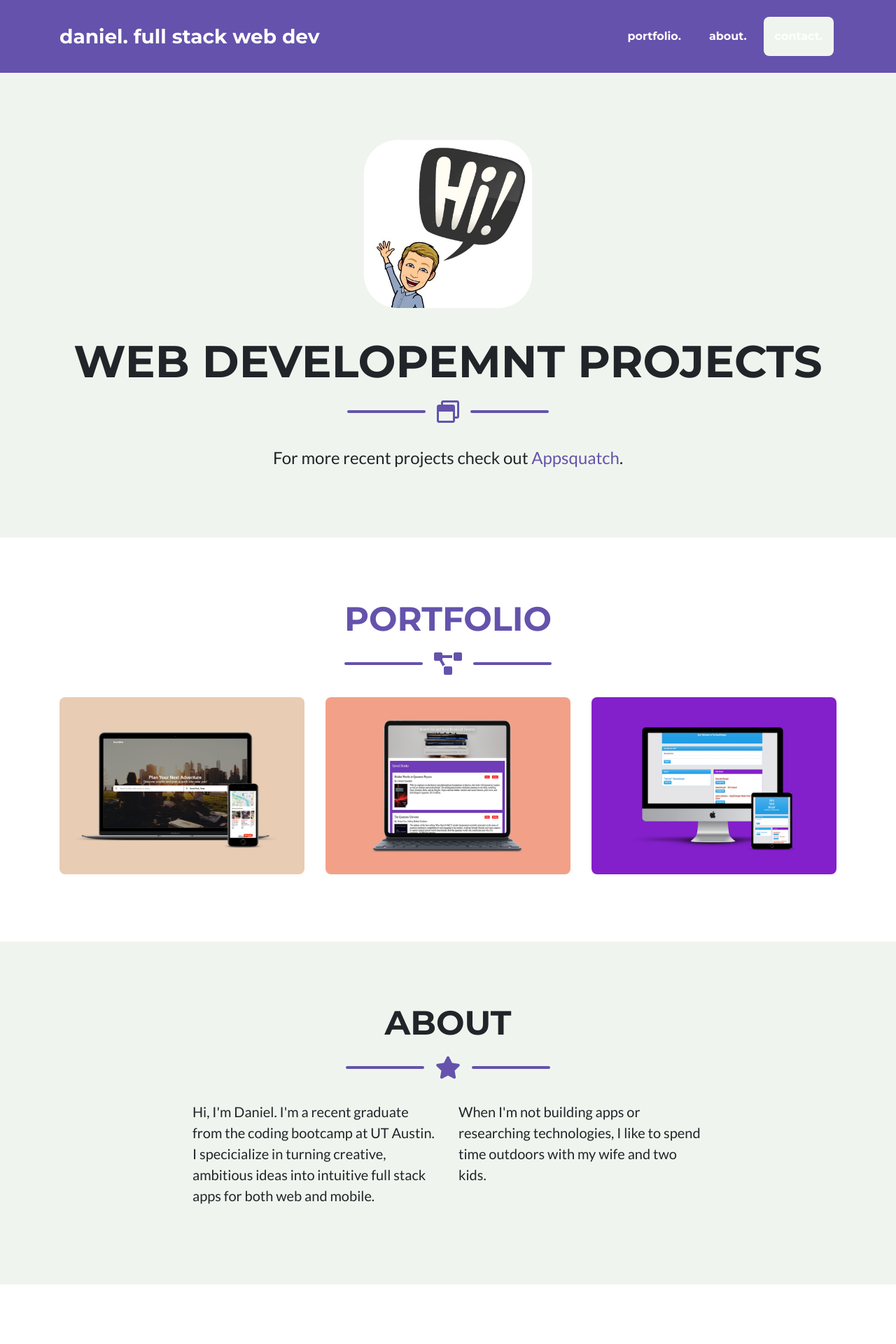
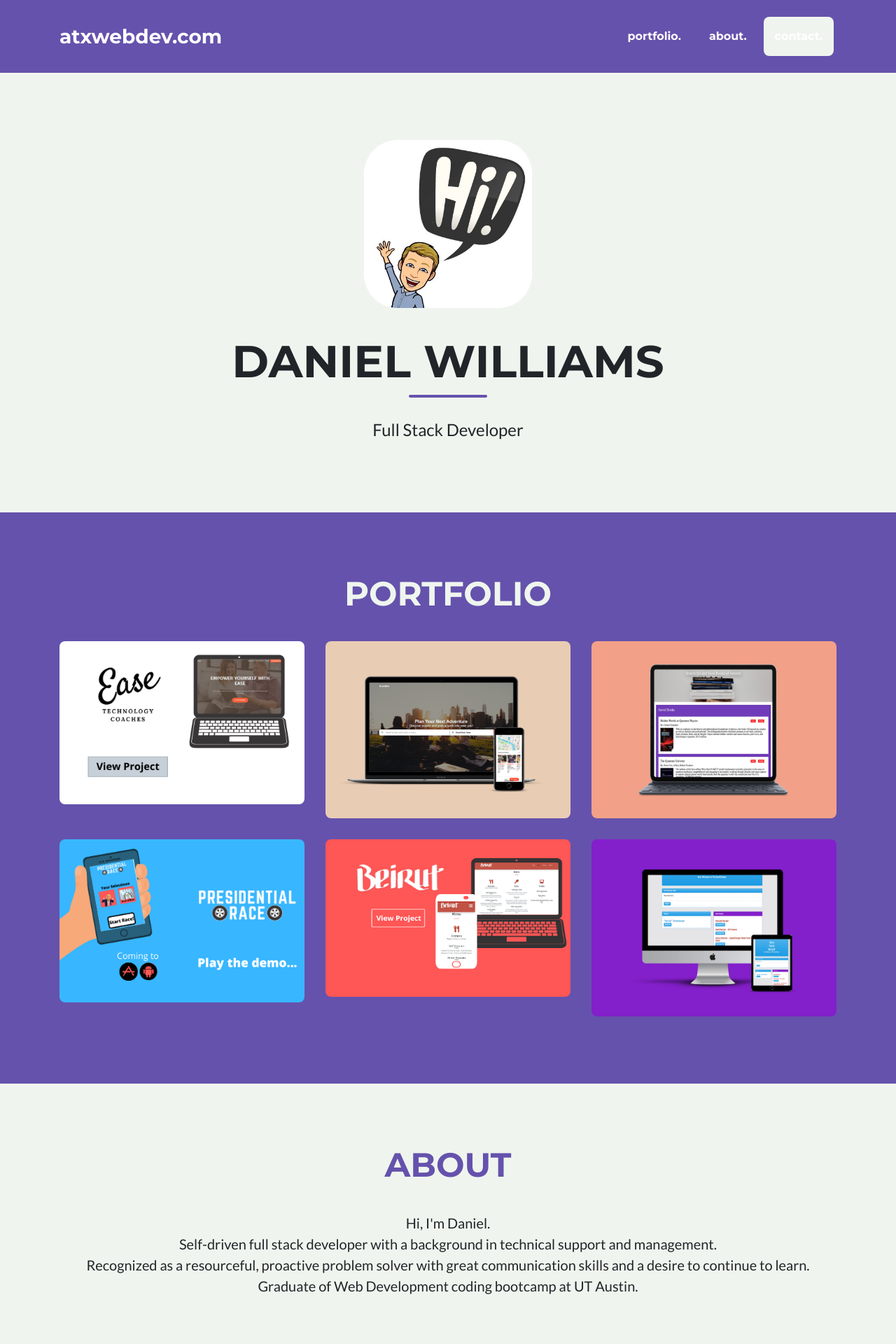
Before and after one commit to dwilliams5807/Project-Portfolio, a PHP site: page / in a window 1280 px wide. Shown: the top 1920 px of the page at 70% size. Run offline with PHP 8.4, Linux system fonts and the light colour scheme; some libraries are stand-ins or nearby versions.

Commit message:
fixed up styling and colors, changed about me description, added addional projects

```diff
--- a/index.html
+++ b/index.html
@@ -8,7 +8,7 @@
   <meta name="description" content="">
   <meta name="author" content="">
 
-  <title>Full Stack Web Developer</title>
+  <title>Full Stack Web Developer | Austin, TX</title>
 
   <!-- Custom fonts -->
   <link href="vendor/fontawesome-free/css/all.min.css" rel="stylesheet" type="text/css">
@@ -29,7 +29,7 @@
   <!-- Navigation -->
   <nav class="navbar navbar-expand-lg bg-secondary text-lowercase fixed-top" id="mainNav">
     <div class="container">
-      <a class="navbar-brand js-scroll-trigger animated fadeInLeft" href="#page-top">daniel. full stack web dev</a>
+      <a class="navbar-brand js-scroll-trigger animated fadeInLeft" href="#page-top">atxwebdev.com</a>
       <button class="navbar-toggler navbar-toggler-right text-lowercase font-weight-bold bg-primary text-secondary rounded" type="button" data-toggle="collapse" data-target="#navbarResponsive" aria-controls="navbarResponsive" aria-expanded="false" aria-label="Toggle navigation">
         <i class="fas fa-bars"></i>
       </button>
@@ -57,45 +57,49 @@
       <img class="masthead-avatar mb-5 animated jackInTheBox delay-5" src="img/IMG_4163.JPG" alt="">
 
       <!-- Masthead Heading -->
-      <h1 class="masthead-heading text-uppercase mb-0">Web Developemnt Projects</h1>
+      <h3 class="masthead-heading text-uppercase mb-0">Daniel Williams</h3>
 
       <!-- Icon Divider -->
       <div class="divider-custom divider-dark">
-        <div class="divider-custom-line"></div>
-        <div class="divider-custom-icon">
-          <i class="far fa-window-restore"></i>
-        </div>
+
         <div class="divider-custom-line"></div>
       </div>
 
       <!-- Masthead Subheading -->
-      <p class="masthead-subheading font-weight-light mb-0">For more recent projects check out <a class="text-secondary"target="_blank" href="https://www.appsquatch.com/">Appsquatch</a>.</p>
+      <p class="masthead-subheading font-weight-light mb-0 animated fadeIn delay-1s">Full Stack Developer</p>
 
     </div>
   </header>
 
   <!-- Portfolio Section -->
-  <section class="page-section portfolio" id="portfolio">
-    <div class="container">
+  <section class="page-section portfolio bg-secondary" id="portfolio">
+    <div class="container text-p">
 
       <!-- Portfolio Section Heading -->
-      <h2 class="page-section-heading text-center text-uppercase text-secondary mb-0 scroll-animations hide">Portfolio</h2>
+      <h2 class="page-section-heading text-center text-uppercase text-primary mb-5 scroll-animations hide">Portfolio</h2>
 
-      <!-- Icon Divider -->
-      <div class="divider-custom">
-        <div class="divider-custom-line"></div>
-        <div class="divider-custom-icon">
-          <i class="fas fa-project-diagram"></i>
-        </div>
-        <div class="divider-custom-line"></div>
-      </div>
+
 
       <!-- Portfolio Grid Items -->
       <div class="row">
 
+
         <!-- Portfolio Item 1 -->
         <div class="col-md-6 col-lg-4 scroll-bounce">
           <div class="portfolio-item mx-auto" data-toggle="modal" data-target="#portfolioModal1">
+            <div class="portfolio-item-caption d-flex align-items-center justify-content-center h-100 w-100">
+              <div class="portfolio-item-caption-content text-center text-white">
+                <h3>Ease Technology Coaches</h3>
+                <i class="fas fa-plus fa-2x"></i>
+              </div>
+            </div>
+            <img class="img-fluid" src="./img/portfolio/work-ease.png" alt="">
+          </div>
+        </div>
+
+        <!-- Portfolio Item 2 -->
+        <div class="col-md-6 col-lg-4 scroll-bounce">
+          <div class="portfolio-item mx-auto" data-toggle="modal" data-target="#portfolioModal2">
             <div class="portfolio-item-caption d-flex align-items-center justify-content-center h-100 w-100">
               <div class="portfolio-item-caption-content text-center text-white">
                 <h3>EventBite</h3>
@@ -106,18 +110,7 @@
           </div>
         </div>
 
-        <!-- Portfolio Item 2 -->
-        <!-- <div class="col-md-6 col-lg-4 scroll-bounce delay-1">
-          <div class="portfolio-item mx-auto" data-toggle="modal" data-target="#portfolioModal2">
-            <div class="portfolio-item-caption d-flex align-items-center justify-content-center h-100 w-100">
-              <div class="portfolio-item-caption-content text-center text-white">
-                <h3>Presidential Races Alpha</h3>
-                <i class="fas fa-plus fa-2x"></i>
-              </div>
-            </div>
-            <img class="img-fluid" src="img/portfolio/presrace.png" alt="">
-          </div>
-        </div> -->
+
 
         <!-- Portfolio Item 3 -->
         <div class="col-md-6 col-lg-4 scroll-bounce delay-2">
@@ -134,43 +127,46 @@
         </div>
 
         <!-- Portfolio Item 4 -->
-        <!-- <div class="col-md-6 col-lg-4">
+        <div class="col-md-6 col-lg-4 scroll-bounce delay-2">
             <div class="portfolio-item mx-auto" data-toggle="modal" data-target="#portfolioModal4">
               <div class="portfolio-item-caption d-flex align-items-center justify-content-center h-100 w-100">
                 <div class="portfolio-item-caption-content text-center text-white">
-                <h3>Reddit Scraper</h3>
+                  <h3>Presidential Race: Mobile Game</h3>
                   <i class="fas fa-plus fa-2x"></i>
                 </div>
               </div>
-            <img class="img-fluid" src="img/portfolio/game.png" alt="">
+              <img class="img-fluid" src="./img/portfolio/work-race.png" alt="">
             </div>
-        </div> -->
+          </div>
+
 
           <!-- Portfolio Item 5 -->
           <div class="col-md-6 col-lg-4 scroll-bounce delay-3">
             <div class="portfolio-item mx-auto" data-toggle="modal" data-target="#portfolioModal5">
               <div class="portfolio-item-caption d-flex align-items-center justify-content-center h-100 w-100">
                 <div class="portfolio-item-caption-content text-center text-white">
+                  <h3>Beirut Food Truck</h3>
+                  <i class="fas fa-plus fa-2x"></i>
+                </div>
+              </div>
+              <img class="img-fluid" src="./img/portfolio/work-beirut.png" alt="">
+            </div>
+          </div>
+
+        <!-- Portfolio Item 6 -->
+        <div class="col-md-6 col-lg-4 scroll-bounce delay-3">
+          <div class="portfolio-item mx-auto" data-toggle="modal" data-target="#portfolioModal6">
+            <div class="portfolio-item-caption d-flex align-items-center justify-content-center h-100 w-100">
+              <div class="portfolio-item-caption-content text-center text-white">
                 <h3>Burger Menu</h3>
                 <i class="fas fa-plus fa-2x"></i>
               </div>
             </div>
-            <img class="img-fluid" src="img/portfolio/burger.png" alt="">
+            <img class="img-fluid" src="./img/portfolio/burger.png" alt="">
           </div>
         </div>
 
-          <!--Portfolio Item 6
-        <div class="col-md-6 col-lg-4">
-          <div class="portfolio-item mx-auto" data-toggle="modal" data-target="#portfolioModal6">
-            <div class="portfolio-item-caption d-flex align-items-center justify-content-center h-100 w-100">
-              <div class="portfolio-item-caption-content text-center text-white">
-                <h3>Train Schedule Tracker</h3>
-                <i class="fas fa-plus fa-2x"></i>
-              </div>
-            </div>
-            <img class="img-fluid" src="img/portfolio/submarine.png" alt="">
-          </div>
-        </div>  -->
+
 
     </div>
   </section>
@@ -180,54 +176,33 @@
     <div class="container">
 
       <!-- About Section Heading -->
-      <h2 class="page-section-heading text-center text-uppercase">About</h2>
+      <h2 class="page-section-heading text-center mb-5 text-uppercase text-secondary">About</h2>
 
-      <!-- Icon Divider -->
-      <div class="divider-custom divider-dark">
-        <div class="divider-custom-line"></div>
-        <div class="divider-custom-icon">
-          <i class="fas fa-star"></i>
-        </div>
-        <div class="divider-custom-line"></div>
-      </div>
+
 
       <!-- About Section Content -->
       <div class="row">
-        <div class="col-lg-4 ml-auto">
-          <p class="lead scroll-animations hide">Hi, I'm Daniel. I'm a recent graduate from the coding bootcamp at UT Austin. I specicialize in turning creative, ambitious ideas into intuitive full stack apps for both web and mobile.</p>
-        </div>
-        <div class="col-lg-4 mr-auto scroll-animations hide">
-          <p class="lead">When I'm not building apps or researching technologies, I like to spend time outdoors with my wife and two kids.</p>
+        <div class="col-sm-12 text-center">
+          <p class="lead scroll-animations hide">Hi, I'm Daniel. <br>Self-driven full stack developer with a background in technical support and management. <br>Recognized as a resourceful, proactive problem solver with great communication skills and a desire to continue to learn.<br> Graduate of Web Development coding bootcamp at UT Austin.</p>
         </div>
       </div>
-
-      <!-- About Section Button -->
-      <!-- <div class="text-center mt-4">
-        <a class="btn btn-xl btn-outline-light" href="https://startbootstrap.com/themes/freelancer/">
-          <i class="fas fa-download mr-2"></i>
-          Download Resume
-        </a>
-      </div> -->
-
     </div>
   </section>
 
   <!-- Contact Section -->
-  <section class="page-section" id="contact">
+  <section class="page-section bg-primary" id="contact">
     <div class="container">
 
 
       <!-- Contact Section Heading -->
-      <h2 class="page-section-heading text-center text-uppercase text-secondary mb-0 scroll-fade hide">Contact Me</h2>
+      <h2 class="page-section-heading text-center text-uppercase text-secondary mb-5 scroll-fade hide">Contact Me</h2>
 
       <!-- Icon Divider -->
-      <div class="divider-custom">
-        <div class="divider-custom-line"></div>
-        <div class="divider-custom-icon">
-          <i class="fas fa-star"></i>
-        </div>
+      <div class="divider-custom divider-dark">
+
         <div class="divider-custom-line"></div>
       </div>
+
 
       <!-- Contact Section Form -->
       <div class="row">
@@ -265,7 +240,7 @@
             <br>
             <div id="success"></div>
             <div class="form-group">
-              <button type="submit" class="btn btn-primary btn-xl" id="sendMessageButton">Send</button>
+              <button type="submit" class="btn btn-secondary btn-xl" id="sendMessageButton">Send</button>
             </div>
           </form>
         </div>
@@ -292,6 +267,9 @@
           <a class="btn btn-outline-light btn-social mx-1" href="https://www.linkedin.com/in/appguy" target="blank">
             <i class="fab fa-fw fa-linkedin-in"></i>
           </a>
+          <a class="btn btn-outline-light btn-social mx-1" href="mailto:contact@atxwebdev.com" target="blank">
+            <i class="fas fa-envelope"></i>
+          </a>
         </div>
 
       </div>
@@ -301,7 +279,7 @@
   <!-- Copyright Section -->
   <section class="copyright py-4 text-center text-white">
     <div class="container">
-      <small>Copyright &copy; appsquatch 2019</small>
+      <p class="masthead-subheading font-weight-light mb-0">For mobile app development, check out <a class="text-primary"target="_blank" href="https://www.appsquatch.com/">Appsquatch</a>.</p>
     </div>
   </section>
 
@@ -316,6 +294,43 @@
 
   <!-- Portfolio Modal 1 -->
   <div class="portfolio-modal modal fade" id="portfolioModal1" tabindex="-1" role="dialog" aria-labelledby="portfolioModal1Label" aria-hidden="true">
+      <div class="modal-dialog modal-xl" role="document">
+        <div class="modal-content">
+          <button type="button" class="close" data-dismiss="modal" aria-label="Close">
+            <span aria-hidden="true">
+              <i class="fas fa-times"></i>
+            </span>
+          </button>
+          <div class="modal-body text-center">
+            <div class="container">
+              <div class="row justify-content-center">
+                <div class="col-lg-8">
+                  <!-- Portfolio Modal - Title -->
+                  <h2 class="portfolio-modal-title text-secondary text-uppercase mb-0">Ease Technology Coaches</h2>
+                  <!-- Icon Divider -->
+
+                  <!-- Portfolio Modal - Image -->
+                  <img class="img-fluid rounded mb-5" src="./img/portfolio/ease-bg.png" alt="">
+                  <!-- Portfolio Modal - Text -->
+                  <p class="mb-5">Empower yourself with coaching sessions to learn to use your technology the way you want. Our web app connects users with experts in setting up and troubleshooting their everyday devices such as smartphones and computers; saving them from the runaround.</p>
+                  <a class="btn btn-outline-secondary" href="https://www.easecoaches.com" target="blank">
+                      View Site</a>
+                   <a class="btn btn-outline-secondary" href="https://github.com/appsquatch/Ease-Tech-Coaching" target="blank">
+                       View on Github</a>
+                  <button class="btn btn-primary" href="#" data-dismiss="modal">
+                    <i class="fas fa-times fa-fw"></i>
+                    Close Window
+                  </button>
+                </div>
+              </div>
+            </div>
+          </div>
+        </div>
+      </div>
+    </div>
+
+  <!-- Portfolio Modal 2 -->
+  <div class="portfolio-modal modal fade" id="portfolioModal2" tabindex="-1" role="dialog" aria-labelledby="portfolioModal1Label" aria-hidden="true">
     <div class="modal-dialog modal-xl" role="document">
       <div class="modal-content">
         <button type="button" class="close" data-dismiss="modal" aria-label="Close">
@@ -355,46 +370,7 @@
     </div>
   </div>
 
-  <!-- Portfolio Modal 2 -->
-  <div class="portfolio-modal modal fade" id="portfolioModal2" tabindex="-1" role="dialog" aria-labelledby="portfolioModal2Label" aria-hidden="true">
-    <div class="modal-dialog modal-xl" role="document">
-      <div class="modal-content">
-        <button type="button" class="close" data-dismiss="modal" aria-label="Close">
-          <span aria-hidden="true">
-            <i class="fas fa-times"></i>
-          </span>
-        </button>
-        <div class="modal-body text-center">
-          <div class="container">
-            <div class="row justify-content-center">
-              <div class="col-lg-8">
-                <!-- Portfolio Modal - Title -->
-                <h2 class="portfolio-modal-title text-secondary text-uppercase mb-0">Presidential Races Alpha</h2>
-                <!-- Icon Divider -->
-                <div class="divider-custom">
-                  <div class="divider-custom-line"></div>
-                  <div class="divider-custom-icon">
-                    <i class="fas fa-star"></i>
-                  </div>
-                  <div class="divider-custom-line"></div>
-                </div>
-                <!-- Portfolio Modal - Image -->
-                <img class="img-fluid rounded mb-5" src="img/portfolio/presrace.png" alt="">
-                <!-- Portfolio Modal - Text -->
-                <p class="mb-5">An alpha build of a 3D political racing game that can be played via web browser after sign-in. Utilized React.js framework for the single page app, Unity to build the game and modify 3D models, Node.js, Express.js and firebase.</p>
-                <a class="btn btn-outline-secondary" href="https://alpha1game.herokuapp.com" target="blank">
-                  Check it out</a>
-                <button class="btn btn-primary" href="#" data-dismiss="modal">
-                  <i class="fas fa-times fa-fw"></i>
-                  Close Window
-                </button>
-              </div>
-            </div>
-          </div>
-        </div>
-      </div>
-    </div>
-  </div>
+
 
   <!-- Portfolio Modal 3 -->
   <div class="portfolio-modal modal fade" id="portfolioModal3" tabindex="-1" role="dialog" aria-labelledby="portfolioModal3Label" aria-hidden="true">
@@ -438,7 +414,7 @@
   </div>
 
     <!-- Portfolio Modal 4 -->
-  <div class="portfolio-modal modal fade" id="portfolioModal4" tabindex="-1" role="dialog" aria-labelledby="portfolioModal4Label" aria-hidden="true">
+    <div class="portfolio-modal modal fade" id="portfolioModal4" tabindex="-1" role="dialog" aria-labelledby="portfolioModal2Label" aria-hidden="true">
       <div class="modal-dialog modal-xl" role="document">
         <div class="modal-content">
           <button type="button" class="close" data-dismiss="modal" aria-label="Close">
@@ -451,21 +427,17 @@
               <div class="row justify-content-center">
                 <div class="col-lg-8">
                   <!-- Portfolio Modal - Title -->
-                <h2 class="portfolio-modal-title text-secondary text-uppercase mb-0">Reddit Scraper</h2>
+                  <h2 class="portfolio-modal-title text-secondary text-uppercase mb-0">Presidential Race Mobile Game</h2>
                   <!-- Icon Divider -->
-                <div class="divider-custom">
-                  <div class="divider-custom-line"></div>
-                  <div class="divider-custom-icon">
-                    <i class="fas fa-star"></i>
-                  </div>
-                  <div class="divider-custom-line"></div>
-                </div>
+
                   <!-- Portfolio Modal - Image -->
-                <img class="img-fluid rounded mb-5" src="img/portfolio/game.png" alt="">
+                  <img class="img-fluid rounded mb-5" src="./img/portfolio/work-race.png" alt="">
                   <!-- Portfolio Modal - Text -->
-                <p class="mb-5">A web app that scrapes the r/coding sub-reddit and returns the result to the user. Utilized JavaScript, MongoDB, Mongoose, Node.js and Axios.</p>
-                <a class="btn btn-outline-secondary" href="https://dwilliams5807.github.io/EventBite/" target="blank">
+                  <p class="mb-5">Play the demo for an upcoming mobile game called 'Presidential Race'. Race as your favorite former president or presidential candidate on awesome tracks such as the Oval Office.</p>
+                  <a class="btn btn-outline-secondary" href="https://www.appsquatch.com/presidential-race/" target="blank">
                     Check it out</a>
+                  <a class="btn btn-outline-secondary" href="https://github.com/appsquatch/Presidential-Race" target="blank">
+                    View on Github</a>
                   <button class="btn btn-primary" href="#" data-dismiss="modal">
                     <i class="fas fa-times fa-fw"></i>
                     Close Window
@@ -479,7 +451,44 @@
     </div>
 
         <!-- Portfolio Modal 5 -->
-  <div class="portfolio-modal modal fade" id="portfolioModal5" tabindex="-1" role="dialog" aria-labelledby="portfolioModal5Label" aria-hidden="true">
+    <div class="portfolio-modal modal fade" id="portfolioModal5" tabindex="-1" role="dialog" aria-labelledby="portfolioModal3Label" aria-hidden="true">
+      <div class="modal-dialog modal-xl" role="document">
+        <div class="modal-content">
+          <button type="button" class="close" data-dismiss="modal" aria-label="Close">
+            <span aria-hidden="true">
+              <i class="fas fa-times"></i>
+            </span>
+          </button>
+          <div class="modal-body text-center">
+            <div class="container">
+              <div class="row justify-content-center">
+                <div class="col-lg-8">
+                  <!-- Portfolio Modal - Title -->
+                  <h2 class="portfolio-modal-title text-secondary text-uppercase mb-0">Beirut Food Truck</h2>
+                  <!-- Icon Divider -->
+
+                  <!-- Portfolio Modal - Image -->
+                  <img class="img-fluid rounded mb-5" src="img/portfolio/beirut-bg.png" alt="">
+                  <!-- Portfolio Modal - Text -->
+                  <p class="mb-5">Landing page for Austin Lebanese food truck located at the Domain. Request catering and get directions via your preferred map-app on mobile.</p>
+                  <a class="btn btn-outline-secondary" href="https://www.beirutatx.com" target="blank">
+                    Check it out</a>
+                   <a class="btn btn-outline-secondary" href="https://github.com/appsquatch/Beirut-Food-Truck" target="blank">
+                    View on Github</a>
+                  <button class="btn btn-primary" href="#" data-dismiss="modal">
+                    <i class="fas fa-times fa-fw"></i>
+                    Close Window
+                  </button>
+                </div>
+              </div>
+            </div>
+          </div>
+        </div>
+      </div>
+    </div>
+
+  <!-- Portfolio Modal 6 -->
+  <div class="portfolio-modal modal fade" id="portfolioModal6" tabindex="-1" role="dialog" aria-labelledby="portfolioModal5Label" aria-hidden="true">
     <div class="modal-dialog modal-xl" role="document">
       <div class="modal-content">
         <button type="button" class="close" data-dismiss="modal" aria-label="Close">
@@ -519,46 +528,7 @@
     </div>
   </div>
 
-  <!-- Portfolio Modal 6 -->
-  <div class="portfolio-modal modal fade" id="portfolioModal6" tabindex="-1" role="dialog" aria-labelledby="portfolioModal6Label" aria-hidden="true">
-    <div class="modal-dialog modal-xl" role="document">
-      <div class="modal-content">
-        <button type="button" class="close" data-dismiss="modal" aria-label="Close">
-          <span aria-hidden="true">
-            <i class="fas fa-times"></i>
-          </span>
-        </button>
-        <div class="modal-body text-center">
-          <div class="container">
-            <div class="row justify-content-center">
-              <div class="col-lg-8">
-                <!-- Portfolio Modal - Title -->
-                <h2 class="portfolio-modal-title text-secondary text-uppercase mb-0">Train Schedule Tracker</h2>
-                <!-- Icon Divider -->
-                <div class="divider-custom">
-                  <div class="divider-custom-line"></div>
-                  <div class="divider-custom-icon">
-                    <i class="fas fa-star"></i>
-                  </div>
-                  <div class="divider-custom-line"></div>
-                </div>
-                <!-- Portfolio Modal - Image -->
-                <img class="img-fluid rounded mb-5" src="img/portfolio/submarine.png" alt="">
-                <!-- Portfolio Modal - Text -->
-                <p class="mb-5">A train tracking app that allows the user to add, remove and modify trains. Uses the input time and current time to calculate the minutes until the next arrival. Used jQuery for the front end and firebase database for the backend. Utilized moment.js to get current time.</p>
-                <a class="btn btn-outline-secondary" href="https://dwilliams5807.github.io/EventBite/" target="blank">
-                  Check it out</a>
-                <button class="btn btn-primary" href="#" data-dismiss="modal">
-                  <i class="fas fa-times fa-fw"></i>
-                  Close Window
-                </button>
-              </div>
-            </div>
-          </div>
-        </div>
-      </div>
-    </div>
-  </div>
+
 
   <!-- Bootstrap core JavaScript -->
   <script src="vendor/jquery/jquery.min.js"></script>
--- a/scss/components/_divider.scss
+++ b/scss/components/_divider.scss
@@ -23,12 +23,13 @@
     color: $secondary !important;
     font-size: 2rem;
   }
-  &.divider-light {
+
+  &.divider-custom-light {
     .divider-custom-line {
-      background-color: $white;
+      background-color: $primary;
     }
     .divider-custom-icon {
-      color: $white !important;
+      color: $primary !important;
     }
   }
 }
--- a/scss/layout/_masthead.scss
+++ b/scss/layout/_masthead.scss
@@ -2,11 +2,12 @@
   padding-top: calc(6rem + 74px);
   padding-bottom: 6rem;
   .masthead-heading {
+    font-size: 1.25rem;
+  }
+  .masthead-subheading {
+
     font-size: 2.75rem;
     line-height: 2.75rem;
-  }
-  .masthead-subheading {
-    font-size: 1.25rem;
   }
   .masthead-avatar {
     width: 15rem;
```
Also changed, not shown: css/style.css, css/style.min.css, img/portfolio/beirut-bg.png (added), img/portfolio/ease-bg.png (added), img/portfolio/work-beirut.png (added), img/portfolio/work-ease.png (added), img/portfolio/work-race.png (added), 3 other files. Lines whose indentation alone changed are shown as unchanged.
